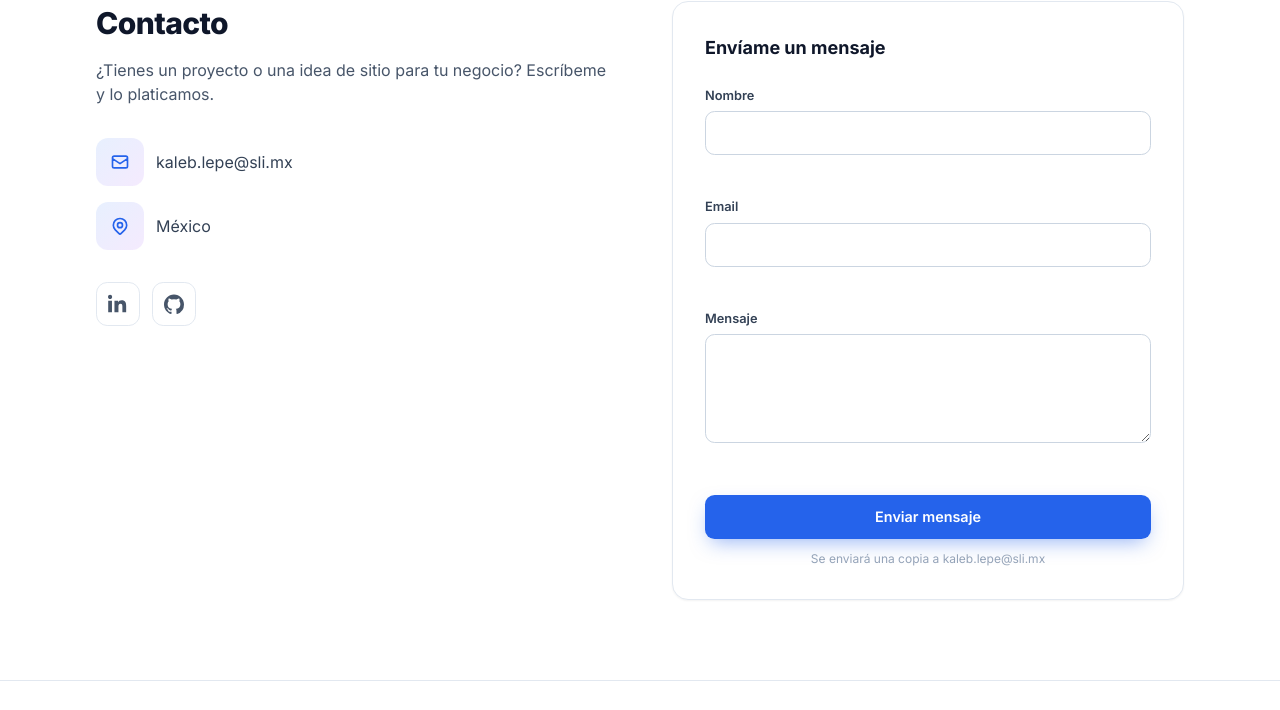
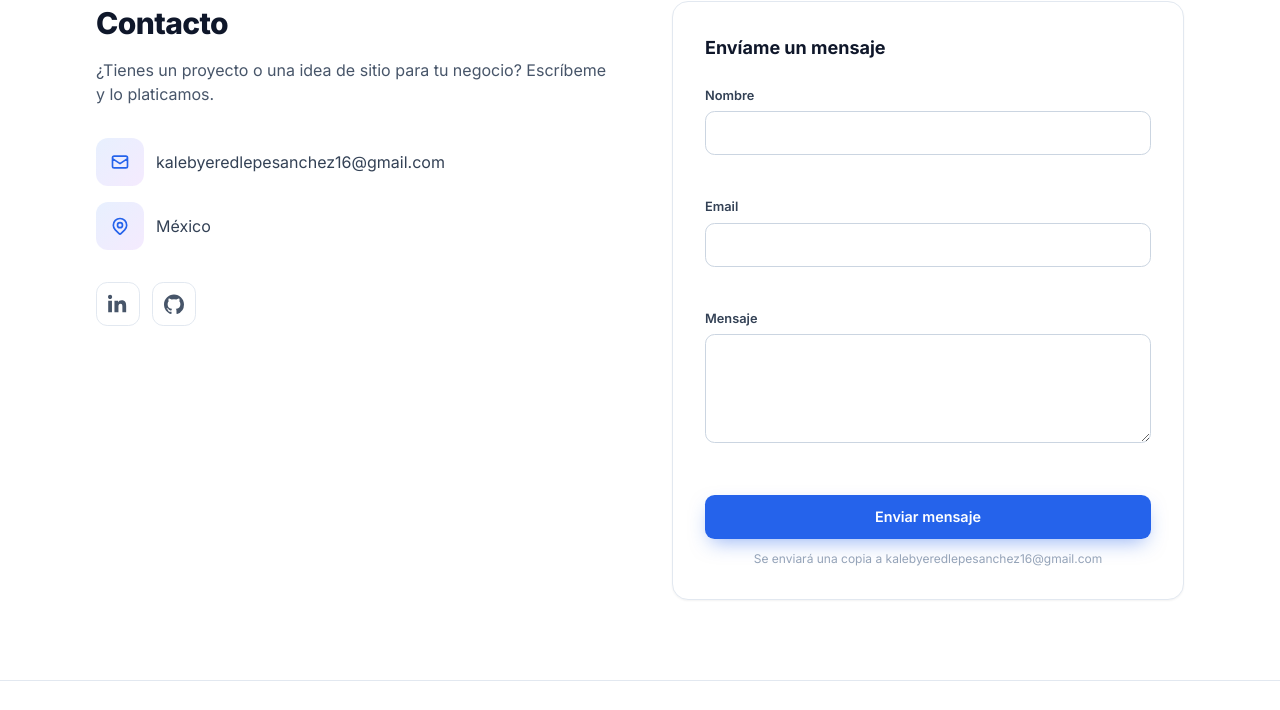
Before and after one commit to LHABOL/Portfolio-personal, a plain HTML site: page index.html in a window 1280 px wide. Shown: the part 3920-4630 px from the top of the page. Drawn offline with nearby package versions, Linux system fonts and the light colour scheme.

Commit message:
Actualiza el correo de contacto a kalebyeredlepesanchez16@gmail.com
Co-Authored-By: Claude Sonnet 5 <noreply@anthropic.com>

```diff
--- a/index.html
+++ b/index.html
@@ -497,7 +497,7 @@
                   <path stroke-linecap="round" stroke-linejoin="round" d="M3 8l9 6 9-6M5 19h14a2 2 0 002-2V7a2 2 0 00-2-2H5a2 2 0 00-2 2v10a2 2 0 002 2z" />
                 </svg>
               </span>
-              <a href="mailto:kaleb.lepe@sli.mx" class="text-slate-700 hover:text-primary-600 dark:text-slate-300 dark:hover:text-primary-400">kaleb.lepe@sli.mx</a>
+              <a href="mailto:kalebyeredlepesanchez16@gmail.com" class="break-all text-slate-700 hover:text-primary-600 dark:text-slate-300 dark:hover:text-primary-400">kalebyeredlepesanchez16@gmail.com</a>
             </li>
             <li class="flex items-center gap-3">
               <span class="icon-badge shrink-0">
@@ -547,7 +547,7 @@
             <button type="submit" id="submit-btn" class="btn-primary mt-6 w-full justify-center">
               <span id="submit-label">Enviar mensaje</span>
             </button>
-            <p class="mt-3 text-center text-xs text-slate-400">Se enviará una copia a kaleb.lepe@sli.mx</p>
+            <p class="mt-3 text-center text-xs text-slate-400">Se enviará una copia a kalebyeredlepesanchez16@gmail.com</p>
           </form>
         </div>
       </div>
```
